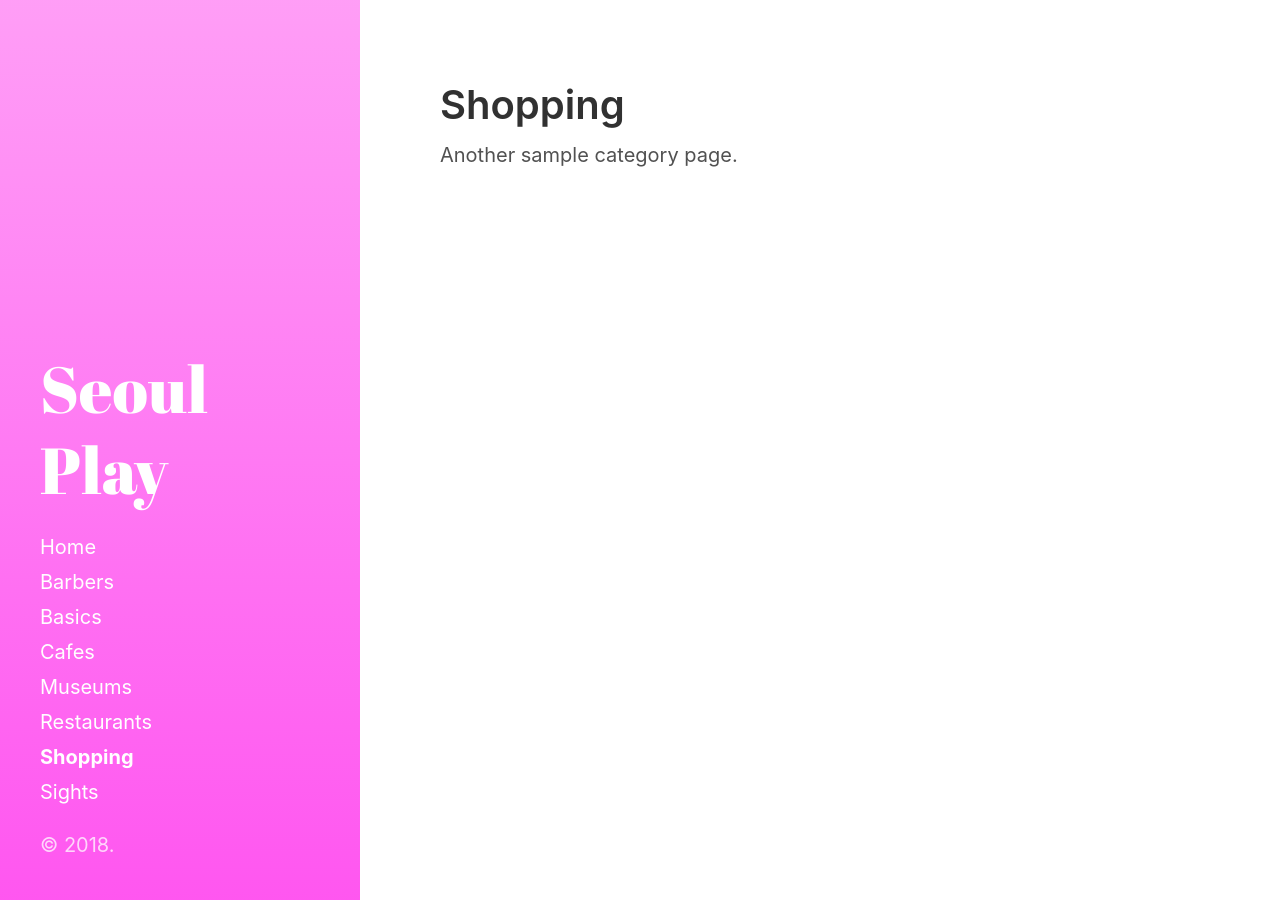
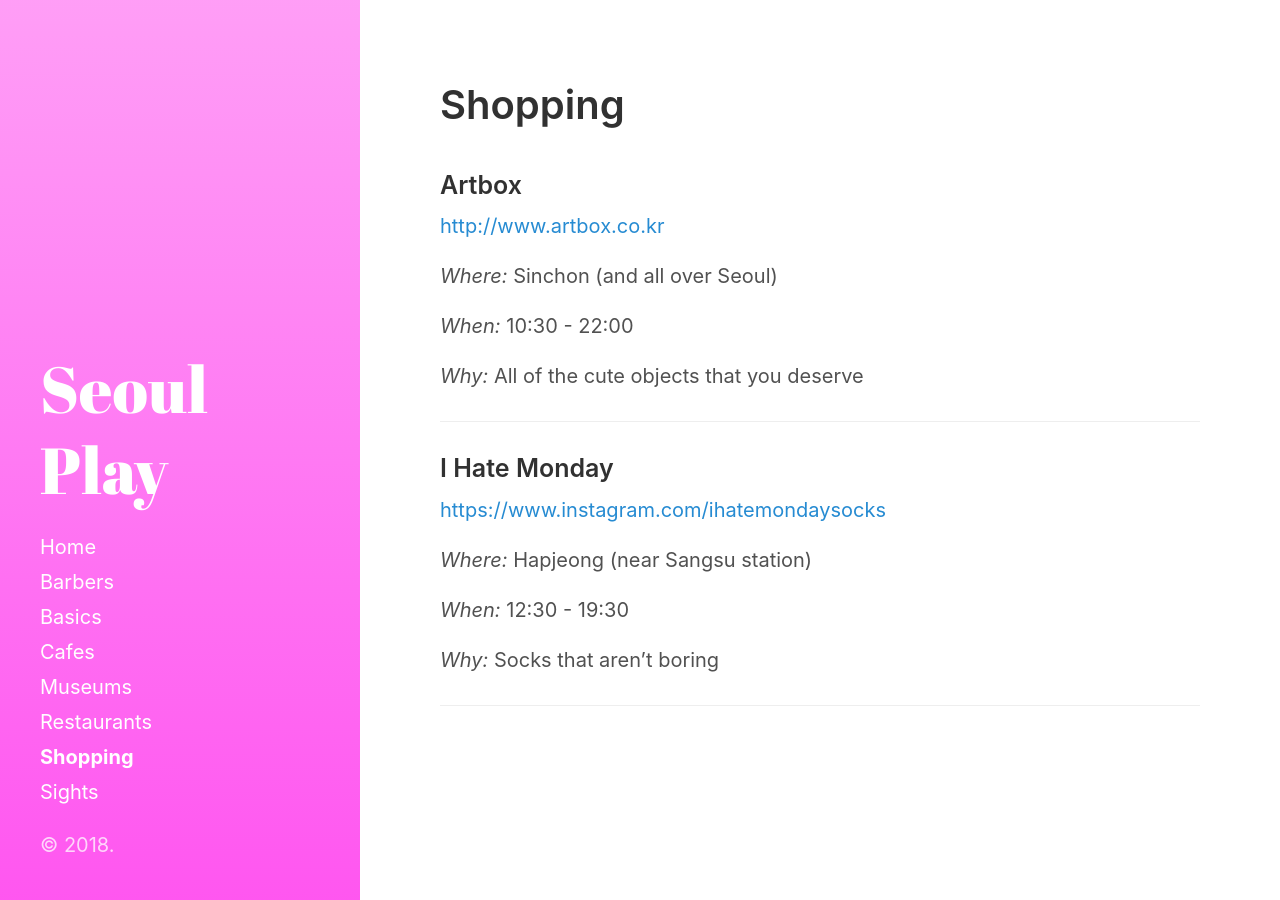
Before and after one commit to seoulplay/seoulplay.github.io, a Jekyll site: the page built from category/shopping.md, in a window 1280 px wide. Built offline with Jekyll 4.4.1, drawn with Linux system fonts in a browser that asks for light colours.

Commit message:
Update shopping.md

```diff
--- a/category/shopping.md
+++ b/category/shopping.md
@@ -3,4 +3,26 @@ layout: category
 title: Shopping
 ---
 
-Another sample category page.
+### Artbox
+
+<http://www.artbox.co.kr>
+
+_Where:_ Sinchon (and all over Seoul)
+
+_When:_ 10:30 - 22:00
+
+_Why:_ All of the cute objects that you deserve
+
+------
+
+### I Hate Monday
+
+<https://www.instagram.com/ihatemondaysocks>
+
+_Where:_ Hapjeong (near Sangsu station)
+
+_When:_ 12:30 - 19:30
+
+_Why:_ Socks that aren't boring
+
+------
```
